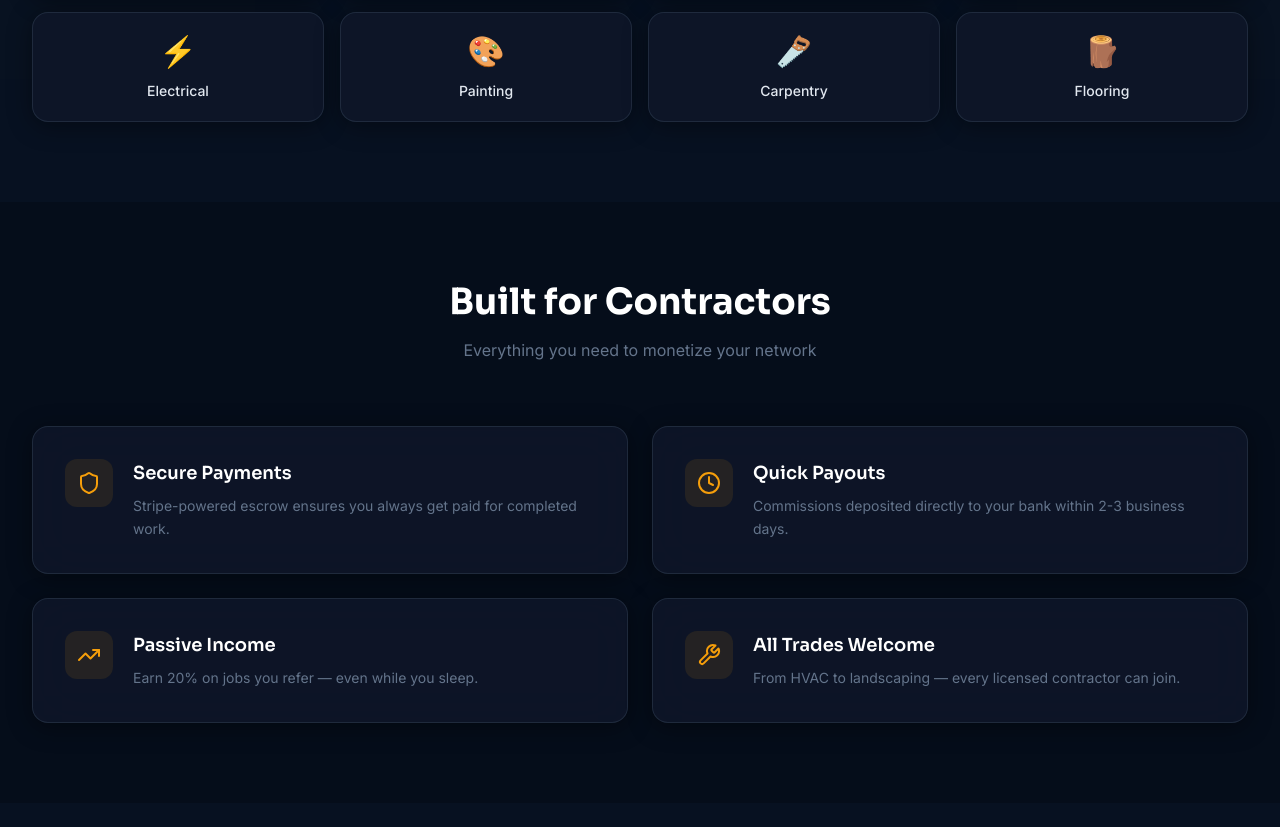
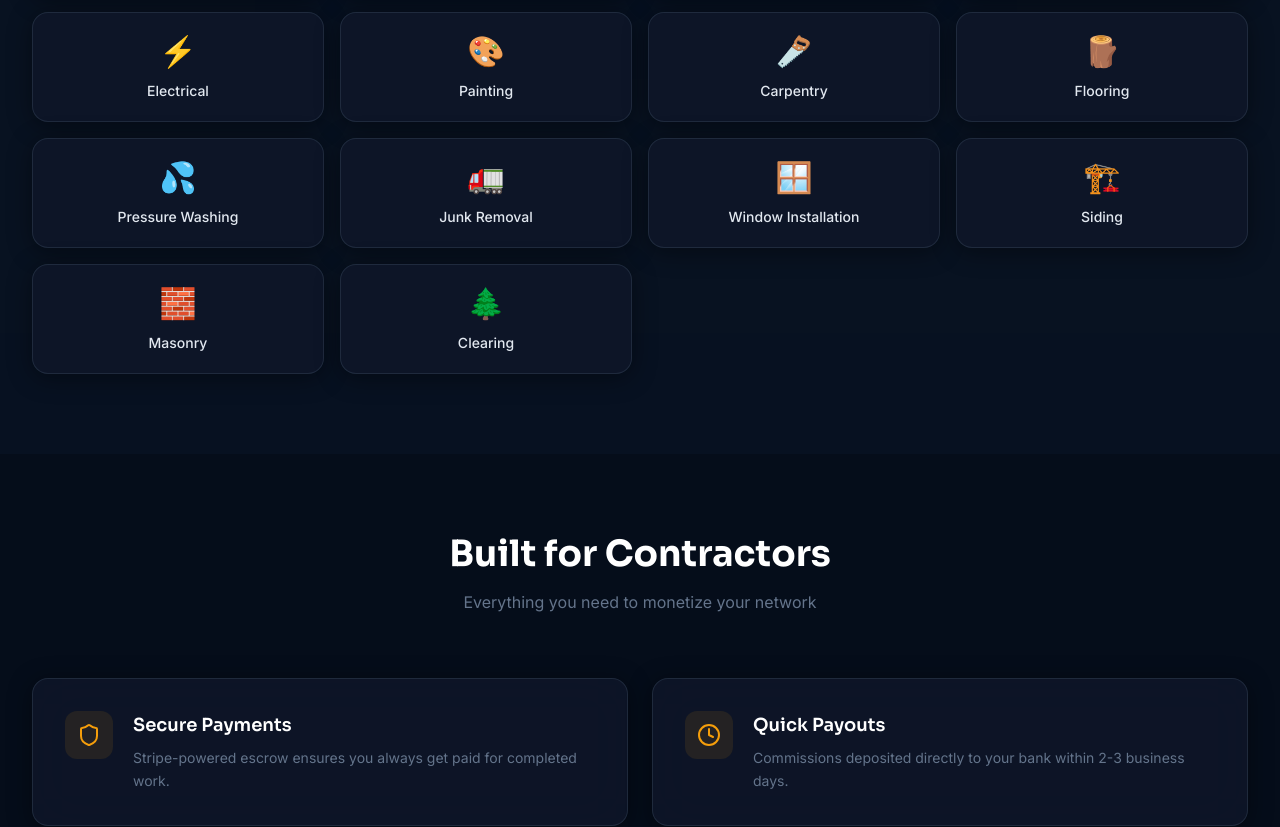
Before and after one commit to rufait77/tradelink, a Next.js app in the folder apps/web/: page / in a window 1280 px wide. Shown: the part 1700-2527 px from the top of the page. Built offline with nearby package versions, Linux system fonts and the light colour scheme; no server answers.

Commit message:
feat: add trade types - pressure washing, junk removal, window installation, siding, clearing

```diff
--- a/apps/web/src/app/(auth)/onboarding/page.tsx
+++ b/apps/web/src/app/(auth)/onboarding/page.tsx
@@ -15,8 +15,9 @@ import { ArrowRight, ArrowLeft, CheckCircle2, Wrench, MapPin, User, CreditCard }
 const TRADE_OPTIONS = [
   'Landscaping', 'Roofing', 'HVAC', 'Plumbing', 'Electrical',
   'Painting', 'Carpentry', 'Flooring', 'Masonry', 'Cleaning',
+  'PressureWashing', 'JunkRemoval', 'WindowInstallation', 'Siding', 'Clearing',
   'GeneralContracting', 'Other',
-].map((t) => ({ label: t === 'GeneralContracting' ? 'General Contracting' : t, value: t }));
+].map((t) => ({ label: t.replace(/([A-Z])/g, ' $1').trim(), value: t }));
 
 const US_STATES = [
   'AL','AK','AZ','AR','CA','CO','CT','DE','FL','GA','HI','ID','IL','IN','IA','KS','KY','LA','ME','MD',
--- a/apps/web/src/app/dashboard/jobs/page.tsx
+++ b/apps/web/src/app/dashboard/jobs/page.tsx
@@ -15,8 +15,8 @@ import { MapPin, Clock, Search, Briefcase, ChevronLeft, ChevronRight } from 'luc
 
 const TRADE_OPTIONS = [
   { label: 'All Trades', value: '' },
-  ...['Landscaping','Roofing','HVAC','Plumbing','Electrical','Painting','Carpentry','Flooring','Masonry','Cleaning','GeneralContracting','Other']
-    .map((t) => ({ label: t === 'GeneralContracting' ? 'General Contracting' : t, value: t })),
+  ...['Landscaping','Roofing','HVAC','Plumbing','Electrical','Painting','Carpentry','Flooring','Masonry','Cleaning','PressureWashing','JunkRemoval','WindowInstallation','Siding','Clearing','GeneralContracting','Other']
+    .map((t) => ({ label: t.replace(/([A-Z])/g, ' $1').trim(), value: t })),
 ];
 
 const URGENCY_OPTIONS = [
@@ -112,7 +112,7 @@ function JobBoardContent() {
             <Link key={job.id} href={`/dashboard/jobs/${job.id}`}>
               <Card hover className="h-full flex flex-col">
                 <div className="flex items-start justify-between mb-3">
-                  <Badge variant="amber">{job.tradeType === 'GeneralContracting' ? 'General' : job.tradeType}</Badge>
+                  <Badge variant="amber">{job.tradeType.replace(/([A-Z])/g, ' $1').trim()}</Badge>
                   <Badge variant="status" statusClass={getUrgencyClass(job.urgency)}>{job.urgency}</Badge>
                 </div>
                 <h3 className="text-sm font-semibold text-white mb-1 line-clamp-2">{job.title}</h3>
--- a/apps/web/src/app/dashboard/post-job/page.tsx
+++ b/apps/web/src/app/dashboard/post-job/page.tsx
@@ -13,8 +13,8 @@ import { toast } from 'sonner';
 import { Send, ArrowLeft } from 'lucide-react';
 
 const TRADE_OPTIONS = [
-  'Landscaping','Roofing','HVAC','Plumbing','Electrical','Painting','Carpentry','Flooring','Masonry','Cleaning','GeneralContracting','Other',
-].map((t) => ({ label: t === 'GeneralContracting' ? 'General Contracting' : t, value: t }));
+  'Landscaping','Roofing','HVAC','Plumbing','Electrical','Painting','Carpentry','Flooring','Masonry','Cleaning','PressureWashing','JunkRemoval','WindowInstallation','Siding','Clearing','GeneralContracting','Other',
+].map((t) => ({ label: t.replace(/([A-Z])/g, ' $1').trim(), value: t }));
 
 const URGENCY_OPTIONS = [
   { label: 'Low', value: 'Low' },
--- a/apps/web/src/app/dashboard/profile/page.tsx
+++ b/apps/web/src/app/dashboard/profile/page.tsx
@@ -11,8 +11,8 @@ import { toast } from 'sonner';
 import { User, Camera, Save, Star, Briefcase, MapPin } from 'lucide-react';
 
 const TRADE_OPTIONS = [
-  'Landscaping','Roofing','HVAC','Plumbing','Electrical','Painting','Carpentry','Flooring','Masonry','Cleaning','GeneralContracting','Other',
-].map((t) => ({ label: t === 'GeneralContracting' ? 'General Contracting' : t, value: t }));
+  'Landscaping','Roofing','HVAC','Plumbing','Electrical','Painting','Carpentry','Flooring','Masonry','Cleaning','PressureWashing','JunkRemoval','WindowInstallation','Siding','Clearing','GeneralContracting','Other',
+].map((t) => ({ label: t.replace(/([A-Z])/g, ' $1').trim(), value: t }));
 
 const US_STATES = ['AL','AK','AZ','AR','CA','CO','CT','DE','FL','GA','HI','ID','IL','IN','IA','KS','KY','LA','ME','MD','MA','MI','MN','MS','MO','MT','NE','NV','NH','NJ','NM','NY','NC','ND','OH','OK','OR','PA','RI','SC','SD','TN','TX','UT','VT','VA','WA','WV','WI','WY'].map((s) => ({ label: s, value: s }));
 
--- a/apps/web/src/app/page.tsx
+++ b/apps/web/src/app/page.tsx
@@ -19,6 +19,12 @@ const TRADE_CATEGORIES = [
   { name: 'Painting', icon: '🎨' },
   { name: 'Carpentry', icon: '🪚' },
   { name: 'Flooring', icon: '🪵' },
+  { name: 'Pressure Washing', icon: '💦' },
+  { name: 'Junk Removal', icon: '🚛' },
+  { name: 'Window Installation', icon: '🪟' },
+  { name: 'Siding', icon: '🏗️' },
+  { name: 'Masonry', icon: '🧱' },
+  { name: 'Clearing', icon: '🌲' },
 ];
 
 const FEATURES = [
@@ -32,7 +38,7 @@ const FAQ = [
   { q: 'How does the referral commission work?', a: 'When you refer a job and another contractor completes it, you earn 20% of the job\'s total value. Payment is processed automatically through Stripe.' },
   { q: 'What does it cost to join?', a: 'There is a one-time signup fee of $29.99 plus a monthly subscription of $9.99 to access the full platform.' },
   { q: 'How do I get paid?', a: 'Commissions are deposited directly into your bank account via Stripe Connect within 2-3 business days of job completion.' },
-  { q: 'What trades are supported?', a: 'We support all major trade categories including Landscaping, Roofing, HVAC, Plumbing, Electrical, Painting, Carpentry, Flooring, Masonry, Cleaning, and General Contracting.' },
+  { q: 'What trades are supported?', a: 'We support all major trade categories including Landscaping, Roofing, HVAC, Plumbing, Electrical, Painting, Carpentry, Flooring, Masonry, Cleaning, Pressure Washing, Junk Removal, Window Installation, Siding, Clearing, and General Contracting.' },
   { q: 'Can I both refer and claim jobs?', a: 'Absolutely! You can post referral jobs for leads you can\'t handle, and claim jobs from other contractors that match your skills.' },
 ];
 
--- a/apps/web/src/components/layout/footer.tsx
+++ b/apps/web/src/components/layout/footer.tsx
@@ -18,6 +18,9 @@ const FOOTER_LINKS = {
     { href: '/dashboard/jobs?trade=HVAC', label: 'HVAC' },
     { href: '/dashboard/jobs?trade=Plumbing', label: 'Plumbing' },
     { href: '/dashboard/jobs?trade=Electrical', label: 'Electrical' },
+    { href: '/dashboard/jobs?trade=PressureWashing', label: 'Pressure Washing' },
+    { href: '/dashboard/jobs?trade=JunkRemoval', label: 'Junk Removal' },
+    { href: '/dashboard/jobs?trade=WindowInstallation', label: 'Window Installation' },
   ],
 };
 
--- a/packages/types/src/index.ts
+++ b/packages/types/src/index.ts
@@ -27,6 +27,11 @@ export const TRADE_TYPES = [
   'Flooring',
   'Masonry',
   'Cleaning',
+  'Pressure Washing',
+  'Junk Removal',
+  'Window Installation',
+  'Siding',
+  'Clearing',
   'General Contracting',
   'Other',
 ] as const;
```
